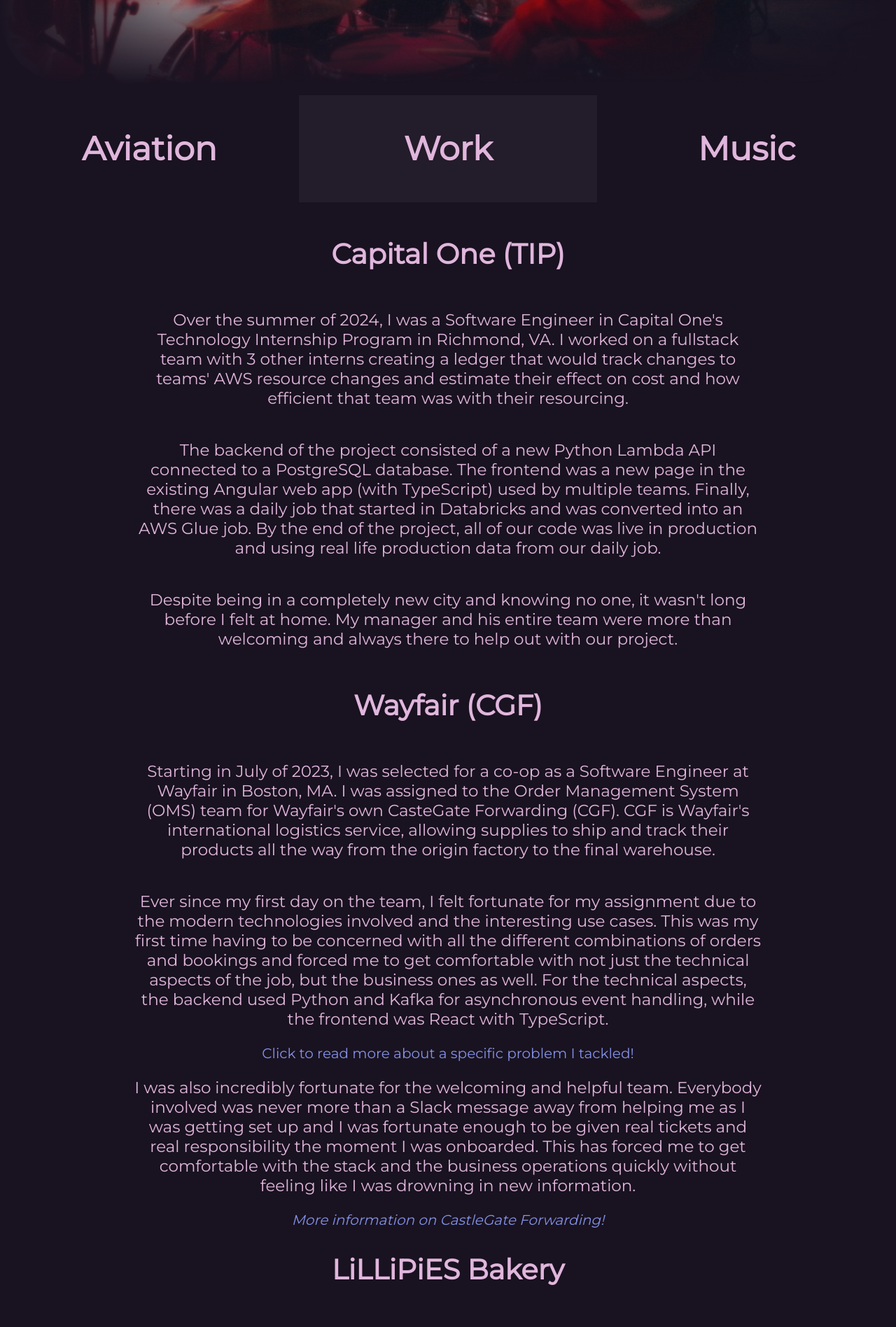
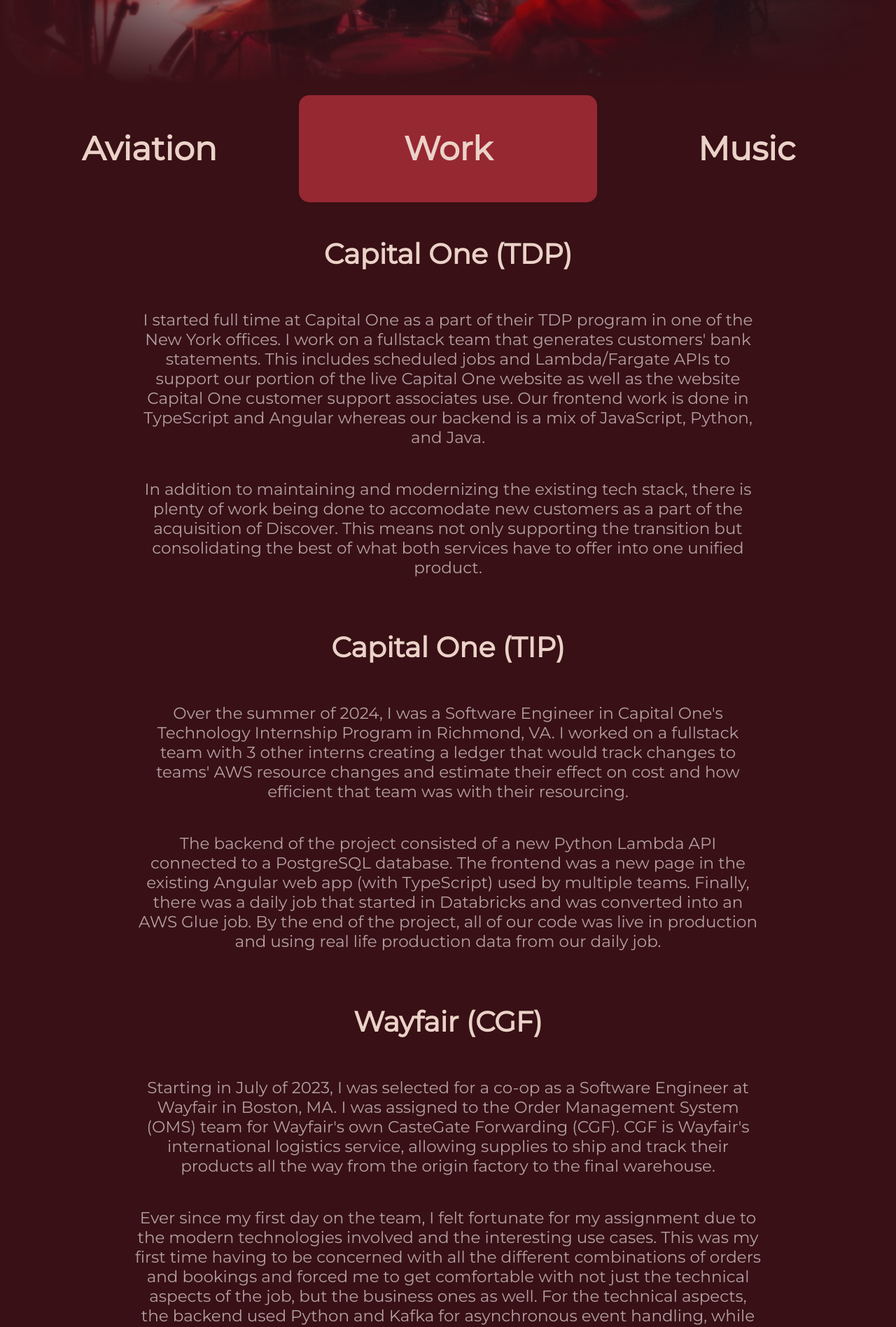
Before and after one commit to eriks-son/personal-website, a React (Create React App) app: page / in a window 1280 px wide. Shown: the part 520-2416 px from the top of the page at 70% size. Built offline with nearby package versions, Linux system fonts and the light colour scheme.

Commit message:
Get website up to date

```diff
--- a/src/components/Aviation.jsx
+++ b/src/components/Aviation.jsx
@@ -1,16 +1,8 @@
-import React from 'react';
 import styled from 'styled-components';
-import { ReadMoreVatsim } from './read_mores/ReadMoreVatsim';
 import { ReadMore } from './ReadMore';
 import { ReadMoreFlightLessons } from './read_mores/ReadMoreFlightLessons';
 
 function Aviation({navbarSelected}) {
-    const vatsimLink = "https://vatsim.net/";
-    const nyartccLink = "https://nyartcc.org/";
-    const readMoreVatsim = (
-        <ReadMoreVatsim />
-    );
-    const readMoreVatsimShowText = "Click to read more about my favorite NYARTCC moment!";
     const readMoreFlightLessons = (
         <ReadMoreFlightLessons />
     );
@@ -29,22 +21,6 @@
                 </p>
 
                 <ReadMore content={readMoreFlightLessons} showText={readMoreFlightLessionsShowText} />
-
-                <br />
-                <a target="_blank" rel="noreferrer" href={vatsimLink}>More information on VATSIM!</a>
-
-                <h2>NYARTCC</h2>
-                <p>
-                    Being from New Jersey, I joined the Virtual NYARTCC which services the New York and Philadelphia areas. Throughout the years,
-                    I've achieved a lot that I never even thought of doing when I joined. This includes earning my Center and Instructor ratings
-                    (one of only ~15 controllers to do on a roster of over 200), and joining the staff as a Mentor, the Newark Facility Coordinator,
-                    a member of the Web Team, and the Social Media Manager.
-                </p>
-
-                <ReadMore content={readMoreVatsim} showText={readMoreVatsimShowText} />
-
-                <br />
-                <a target="_blank" rel="noreferrer" href={nyartccLink}>More information on the NYARTCC!</a>
             </div>
         </AviationInfo>
     )
--- a/src/components/Carousel.jsx
+++ b/src/components/Carousel.jsx
@@ -76,7 +76,7 @@
         border: none;
         cursor: pointer;
         margin-top: 20px;
-        color: #e0b6dc;
+        color: rgb(180, 160, 160);
     }
 
     .carousel-indicators {
@@ -101,7 +101,7 @@
     }
 
     .indicator-symbol-active {
-        color: pink;
+        color: rgb(180, 160, 160);
     }
 `
 
--- a/src/components/Music.jsx
+++ b/src/components/Music.jsx
@@ -8,7 +8,7 @@
         `<img src='common-cents-stage-1.jpeg' alt='Common Cents Northeastern #1' />`,
         `<img src='common-cents-stage-2.jpeg' alt='Common Cents Northeastern #2' />`,
         `<img src='brandy-nyc.jpg' alt='Brandy Melville NYC' />`,
-        `<img src='junkyard-boston.jpeg' alt='Junkyard Boston' />`,
+        `<img src='uf-stage-photo.jpg' alt='Drumset on stage at University of Florida' />`,
     ];
 
     const songsIvePlayed = [
@@ -19,17 +19,17 @@
     ];
 
     const artistsIvePlayed = [
+        `<iframe style={{"border-radius": "12px"}} src="https://open.spotify.com/embed/artist/2zDF6PeSxBlLKma4IMAlLu?utm_source=generator" width="100%" frameBorder="0" allowfullscreen="" allow="autoplay; clipboard-write; encrypted-media; fullscreen; picture-in-picture" loading="lazy"></iframe>`,
         `<iframe style={{"border-radius": "12px"}} src="https://open.spotify.com/embed/artist/2VRzDvOFUJEFtt0vvnPg9A?utm_source=generator" width="100%" frameBorder="0" allowfullscreen="" allow="autoplay; clipboard-write; encrypted-media; fullscreen; picture-in-picture" loading="lazy"></iframe>`,
-        `<iframe style={{"border-radius": "12px"}} src="https://open.spotify.com/embed/artist/2zDF6PeSxBlLKma4IMAlLu?utm_source=generator" width="100%" frameBorder="0" allowfullscreen="" allow="autoplay; clipboard-write; encrypted-media; fullscreen; picture-in-picture" loading="lazy"></iframe>`,
         `<iframe style={{"border-radius": "12px"}} src="https://open.spotify.com/embed/artist/6Kf3t2SUht5mKLfTu6CC3a?utm_source=generator" width="100%" frameBorder="0" allowfullscreen="" allow="autoplay; clipboard-write; encrypted-media; fullscreen; picture-in-picture" loading="lazy"></iframe>`,
         `<iframe style={{"border-radius": "12px"}} src="https://open.spotify.com/embed/artist/6ohqAvsZ41nCnBSwrDpqvc?utm_source=generator" width="100%" frameBorder="0" allowfullscreen="" allow="autoplay; clipboard-write; encrypted-media; fullscreen; picture-in-picture" loading="lazy"></iframe>`,
     ];
 
     const artistsIveOpened = [
         `<iframe style={{"border-radius": "12px"}} src="https://open.spotify.com/embed/artist/2vnB6tuQMaQpORiRdvXF9H?utm_source=generator" width="100%" height="352" frameBorder="0" allowfullscreen="" allow="autoplay; clipboard-write; encrypted-media; fullscreen; picture-in-picture" loading="lazy"></iframe>`,
+        `<iframe style={{"border-radius": "12px"}} src="https://open.spotify.com/embed/artist/0SwK6bwzmGkViNoxSbJ5Mk?utm_source=generator" width="100%" height="352" frameBorder="0" allowfullscreen="" allow="autoplay; clipboard-write; encrypted-media; fullscreen; picture-in-picture" loading="lazy"></iframe>`,
+        `<iframe style={{"border-radius": "12px"}} src="https://open.spotify.com/embed/artist/1UJKiAI4Evnhh1ExDse25D?utm_source=generator" width="100%" height="352" frameBorder="0" allowfullscreen="" allow="autoplay; clipboard-write; encrypted-media; fullscreen; picture-in-picture" loading="lazy"></iframe>`,
         `<iframe style={{"border-radius": "12px"}} src="https://open.spotify.com/embed/artist/5NyCIBCeU080ynEj33S4hC?utm_source=generator" width="100%" height="352" frameBorder="0" allowfullscreen="" allow="autoplay; clipboard-write; encrypted-media; fullscreen; picture-in-picture" loading="lazy"></iframe>`,
-        `<iframe style={{"border-radius": "12px"}} src="https://open.spotify.com/embed/artist/1UJKiAI4Evnhh1ExDse25D?utm_source=generator" width="100%" height="352" frameBorder="0" allowfullscreen="" allow="autoplay; clipboard-write; encrypted-media; fullscreen; picture-in-picture" loading="lazy"></iframe>`,
-        `<iframe style={{"border-radius": "12px"}} src="https://open.spotify.com/embed/artist/0SwK6bwzmGkViNoxSbJ5Mk?utm_source=generator" width="100%" height="352" frameBorder="0" allowfullscreen="" allow="autoplay; clipboard-write; encrypted-media; fullscreen; picture-in-picture" loading="lazy"></iframe>`,
         `<iframe style={{"border-radius": "12px"}} src="https://open.spotify.com/embed/artist/0QitJHI0ZwMa5F9TR6EYSl?utm_source=generator" width="100%" height="352" frameBorder="0" allowfullscreen="" allow="autoplay; clipboard-write; encrypted-media; fullscreen; picture-in-picture" loading="lazy"></iframe>`,
         `<iframe style={{"border-radius": "12px"}} src="https://open.spotify.com/embed/artist/6VgPyGeGO86DztjK7GCYT3?utm_source=generator" width="100%" height="352" frameBorder="0" allowfullscreen="" allow="autoplay; clipboard-write; encrypted-media; fullscreen; picture-in-picture" loading="lazy"></iframe>`,
     ];
@@ -45,7 +45,11 @@
                 <p>
                     Fortunately, a High School friend who went to Northeastern as well introduced me to the Songwriting Club. I don't write my own music,
                     but it was a great way to meet new people and it gave me so many new opportunities to play music. It was through this that I met incredibly talented artists
-                    including most of the ones I'll mention below. Additionally, the songs I have played on below have over 150k combined plays on Spotify!
+                    including most of the ones I'll mention below.
+                </p>
+                <p>
+                    Since then, I've been playing shows primarily for <a href='https://www.hongjoin.org/'>hongjoin</a> as well as helping with booking and logistics.
+                    This includes shows at universities such as UF, Rutgers, Northeastern, UMass Amherst, OU, UC Merced, and more.
                 </p>
 
                 <h2>
@@ -77,7 +81,15 @@
 
 const MusicInfo = styled.div`
     .items {
-        display: block
+        display: block;
+    }
+
+    p {
+        display: block;
+    }
+
+    a {
+        display: inline;
     }
 `
 
--- a/src/components/Navbar.jsx
+++ b/src/components/Navbar.jsx
@@ -25,17 +25,22 @@
 const NavBar = styled.div`
     h3 {
         font-size: 3.7vw;
-        color: #e0b6dc;
+        color: rgb(235, 210, 200);
         background: none;
         font: bold;
     }
 
     .active {
-        background-color: rgb(35, 28, 42);
+        background-color: rgba(150, 40, 50, 1);
+    }
+
+    li {
+        border-radius: 15px;
     }
 
     li:hover {
         cursor: pointer;
+        background-color: rgba(200, 60, 70, 1);
     }
 `
 
--- a/src/components/ReadMore.jsx
+++ b/src/components/ReadMore.jsx
@@ -56,7 +56,7 @@
         padding: 0;
         font: inherit;
         cursor: pointer;
-        color: #8392E7;
+        color: rgb(90, 140, 200);
         text-decoration: none;
         font-size: 20px;
         font-style: normal;
--- a/src/components/Work.jsx
+++ b/src/components/Work.jsx
@@ -1,19 +1,27 @@
-import React from 'react';
 import styled from 'styled-components';
-import { ReadMore } from './ReadMore';
-import { ReadMoreWayfair } from './read_mores/ReadMoreWayfair';
 
 function Work({navbarSelected}) {
     const cgfLink = "https://sell.wayfair.com/operate-castlegate-forwarding";
     const lillipiesLink = "https://lillipies.com/";
-    const readMoreWayfair = (
-        <ReadMoreWayfair />
-    );
-    const readMoreWayfairShowText = "Click to read more about a specific problem I tackled!";
 
     if (navbarSelected === "work") return (
         <WorkInfo>
             <div className='items'>
+                <h2>Capital One (TDP)</h2>
+                <p>
+                    I started full time at Capital One as a part of their TDP program in one of the New York offices.
+                    I work on a fullstack team that generates customers' bank statements.
+                    This includes scheduled jobs and Lambda/Fargate APIs to support our portion of the live Capital One website
+                    as well as the website Capital One customer support associates use. Our frontend work is done in TypeScript and Angular
+                    whereas our backend is a mix of JavaScript, Python, and Java.
+                </p>
+                <p>
+                    In addition to maintaining and modernizing the existing tech stack, there is plenty of work being done to
+                    accomodate new customers as a part of the acquisition of Discover. This means not only supporting the transition
+                    but consolidating the best of what both services have to offer into one unified product.
+                </p>
+                <br />
+
                 <h2>Capital One (TIP)</h2>
                 <p>
                     Over the summer of 2024, I was a Software Engineer in Capital One's Technology Internship Program in Richmond, VA.
@@ -26,10 +34,7 @@
                     job that started in Databricks and was converted into an AWS Glue job. By the end of the project,
                     all of our code was live in production and using real life production data from our daily job.
                 </p>
-                <p>
-                    Despite being in a completely new city and knowing no one, it wasn't long before I felt at home.
-                    My manager and his entire team were more than welcoming and always there to help out with our project.
-                </p>
+                <br />
 
                 <h2>Wayfair (CGF)</h2>
                 <p>
@@ -44,15 +49,8 @@
                     the technical aspects of the job, but the business ones as well. For the technical aspects, the backend used Python and Kafka for asynchronous event handling,
                     while the frontend was React with TypeScript.
                 </p>
-
-                <ReadMore content={readMoreWayfair} showText={readMoreWayfairShowText} />
-
-                <p>
-                    I was also incredibly fortunate for the welcoming and helpful team. Everybody involved was never more than a Slack message away from helping me as I was getting set up
-                    and I was fortunate enough to be given real tickets and real responsibility the moment I was onboarded. This has forced me to get comfortable with
-                    the stack and the business operations quickly without feeling like I was drowning in new information.
-                </p>
                 <a target="_blank" rel="noreferrer" href={cgfLink}>More information on CastleGate Forwarding!</a>
+                <br />
 
                 <h2>LiLLiPiES Bakery</h2>
                 <p>
@@ -65,7 +63,6 @@
                     I worked there for over 4 years and throughout my time I trained over 20 different employees. It's one of the first places I visit whenever I'm
                     back home in New Jersey and Jen will always be like a second mom to me.
                 </p>
-                <img src='Lillipies photo.jpg' alt='Jen Carson, owner of LiLLiPiES' />
                 <a target="_blank" rel="noreferrer" href={lillipiesLink}>More information on LiLLiPiES!</a>
             </div>
         </WorkInfo>
--- a/src/components/read_mores/ReadMoreFlightLessons.jsx
+++ b/src/components/read_mores/ReadMoreFlightLessons.jsx
@@ -2,7 +2,7 @@
     return (
         <div className="readMore">
             <p>
-                During my freshman and sophomore year of high school, I started taking flight lessons towards getting my private pilot's license (PPL). In this time I amassed about a dozen hours in a Cessna 172, but unfortunately it was cut short by the COVID-19 pandemic. I still hope to get my PPL after graduating university but in the meantime here is a photo of me landing at Princeton Airport (39N):
+                During my freshman and sophomore year of high school, I started taking flight lessons towards getting my private pilot's license (PPL). In this time I amassed about a dozen hours in a Cessna 172, but unfortunately it was cut short by the COVID-19 pandemic. I still hope to get my PPL when I get the chance but in the meantime here is a photo of me landing at Princeton Airport (39N):
             </p>
             <img src="Princeton Airport Photo.jpg" alt="Landing at Princeton Airport during a flight lesson" />
             <br />
--- a/src/pages/Bottom.jsx
+++ b/src/pages/Bottom.jsx
@@ -24,11 +24,11 @@
         justify-content: space-evenly;
         align-contents: center;
         padding: 50px 0 50px 0;
-        background-color: #191220;
+        background-color: rgba(56, 16, 21);
     }
 
     a {
-        color: #C44F8C;
+        color: rgb(90, 140, 200);
         text-decoration: none;
         font-size: 20px;
     }
--- a/src/pages/Home.jsx
+++ b/src/pages/Home.jsx
@@ -47,18 +47,18 @@
 
     h2 {
         font-size: 50px;
-        color: #e0b6dc;
+        color: rgb(235, 210, 200);
         background: none;
     }
 
     p {
         font-size: 20px;
-        color: #e0b6dc;
+        color: rgb(180, 160, 160);
         background: none;
     }
 
     a {
-        color: #8392E7;
+        color: rgb(90, 140, 200);
         text-decoration: none;
         font-size: 20px;
         font-style: italic;
@@ -99,11 +99,11 @@
 const TitleText = styled.div`
     h2 {
         font-size: 8vw;
-        color: #e0b6dc;
+        color: rgb(235, 210, 200);
         left: 0%;
         background: none;
         transform: translate(0%, 15vw);
-        text-shadow: 0 0 40px rgb(25, 18, 32);
+        text-shadow: 0 0 40px rgb(56, 16, 21);
         position: absolute;
         height: 10%;
     }
@@ -118,8 +118,8 @@
     .bluPhoto {
         position: static;
         background-image:
-        linear-gradient(to bottom,rgba(25, 18, 32, 1) 0%, rgba(25, 18, 32, 0) 15%, rgba(25, 18, 32, 0) 65%, rgba(25, 18, 32, 1) 100%),
-        linear-gradient(to right, rgba(25, 18, 32, 1) 0%, rgba(25, 18, 32, 0) 20%, rgba(25, 18, 32, 0) 80%, rgba(25, 18, 32, 1) 100%),
+        linear-gradient(to bottom,rgba(56, 16, 21, 1) 0%, rgba(56, 16, 21, 0) 15%, rgba(56, 16, 21, 0) 65%, rgba(56, 16, 21, 1) 100%),
+        linear-gradient(to right, rgba(56, 16, 21, 1) 0%, rgba(56, 16, 21, 0) 20%, rgba(56, 16, 21, 0) 80%, rgba(56, 16, 21, 1) 100%),
         url('drum-pic-1.JPEG');
         background-size: cover;
         height: 50vw;
@@ -133,7 +133,7 @@
         padding: 0;
         width: 100%;
         height: 100%;
-        background-color: rgba(25, 18, 32);
+        background-color: rgba(56, 16, 21);
         background-size: cover;
         display: flex;
         justify-content: center;
```
Also changed, not shown: 1 other file (tests, documents, lock files or other folders).
